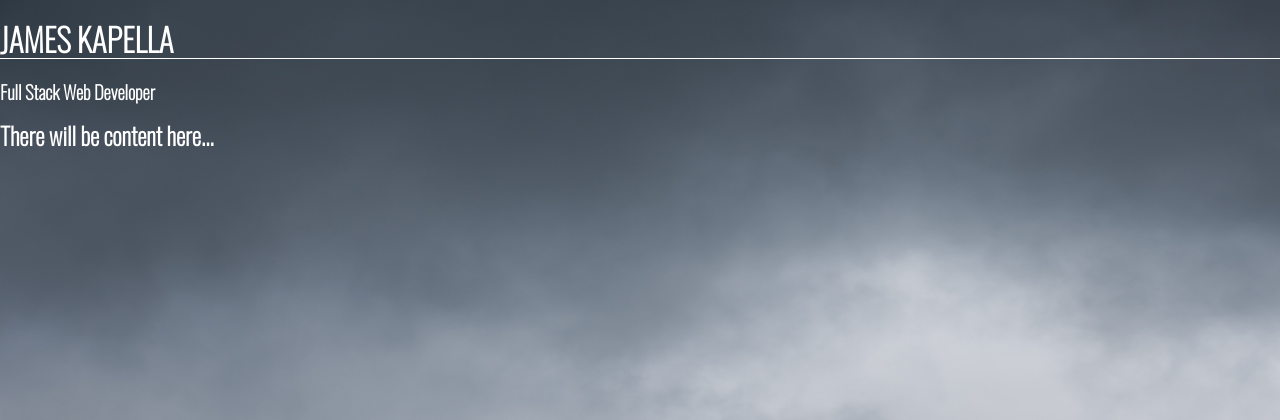
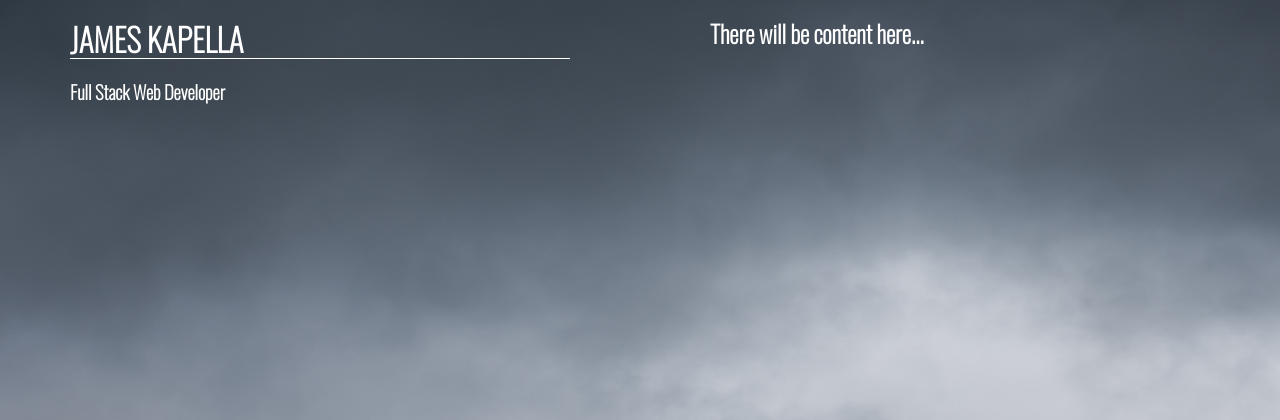
Before and after one commit to JKapella/portfolioSite, a PHP site: page / in a window 1280 px wide. Shown: the top 420 px of the page. Run offline with PHP 8.4, Linux system fonts and the light colour scheme.

Commit message:
added left float to main divs, set container width

```diff
--- a/styles.css
+++ b/styles.css
@@ -18,8 +18,20 @@
 
 h1  {
     border-bottom: 1px solid #FFFFFF;
+    font-size: 2rem;
+}
+
+header  {
+    width: 50%;
+    float: left;
+}
+
+main {
+    width: 50%;
+    float: left;
 }
 
 .container {
-
+    width: 500px;
+    margin: 0 auto;
 }
```
